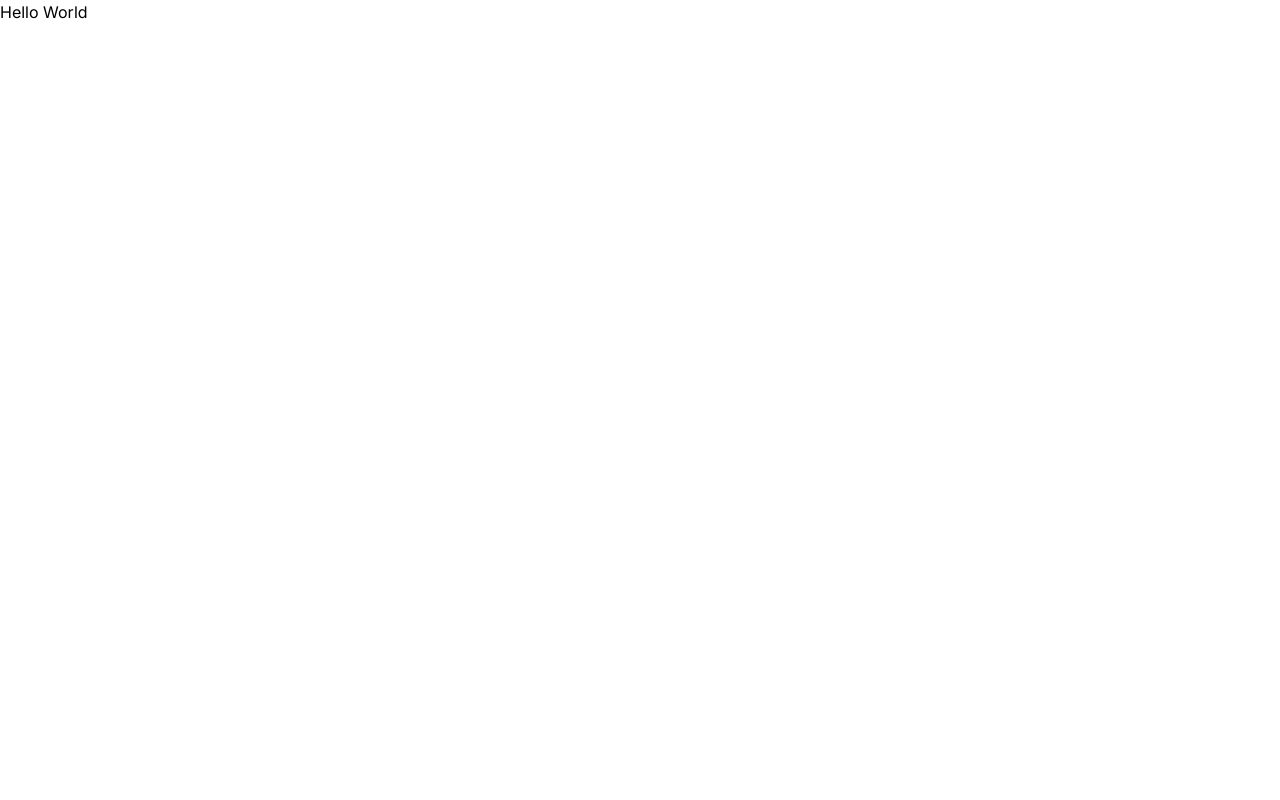
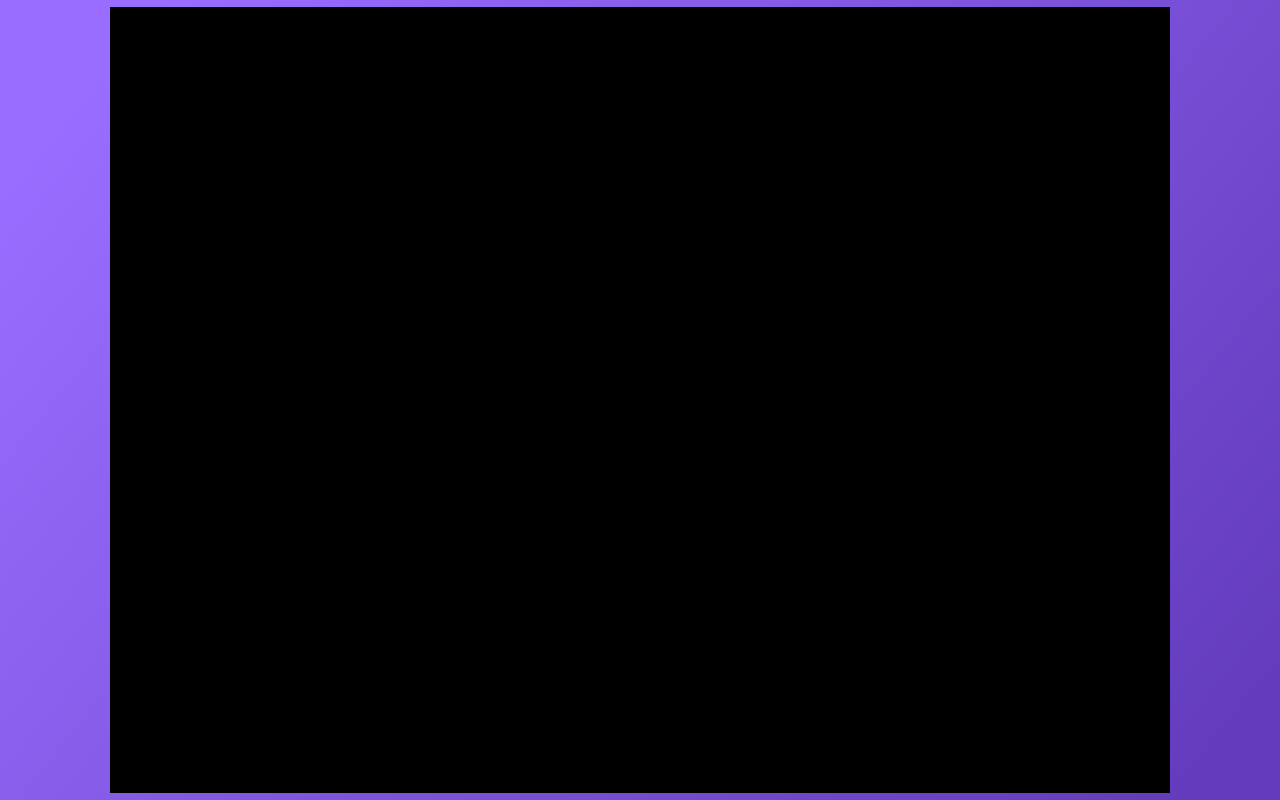
Before and after one commit to ViniciusBussolo1/Quiz, a Next.js app: page / in a window 1280 px wide. Built offline with nearby package versions, Linux system fonts and the light colour scheme.

Commit message:
:lipstick: feat: config colors tailwind

```diff
--- a/src/app/page.tsx
+++ b/src/app/page.tsx
@@ -1,3 +1,9 @@
 export default function Home() {
-  return <h1>Hello World</h1>
+  return (
+    <div className="w-screen h-screen bg-background-body flex justify-center items-center">
+      <div className="max-w-[66.25rem] w-full h-[49.125rem] bg-black">
+        asdasd
+      </div>
+    </div>
+  )
 }
--- a/tailwind.config.ts
+++ b/tailwind.config.ts
@@ -9,9 +9,22 @@ const config: Config = {
   theme: {
     extend: {
       backgroundImage: {
-        'gradient-radial': 'radial-gradient(var(--tw-gradient-stops))',
-        'gradient-conic':
-          'conic-gradient(from 180deg at 50% 50%, var(--tw-gradient-stops))',
+        'background-body':
+          'linear-gradient(129deg, #996DFF 8.18%, #633BBC 95.51%)',
+      },
+      colors: {
+        gray: {
+          '1': '#D9D9D9',
+          '2': '#565E6D',
+          '3': '#252C3A',
+          '4': '#1D2330',
+          '5': '#181D28',
+          '6': '#161A24',
+        },
+        'green-light': '#ABF770',
+        'green-dark': '#5CAD1D',
+        'red-light': '#F77070',
+        'red-dark': '#AB3030',
       },
     },
   },
```
